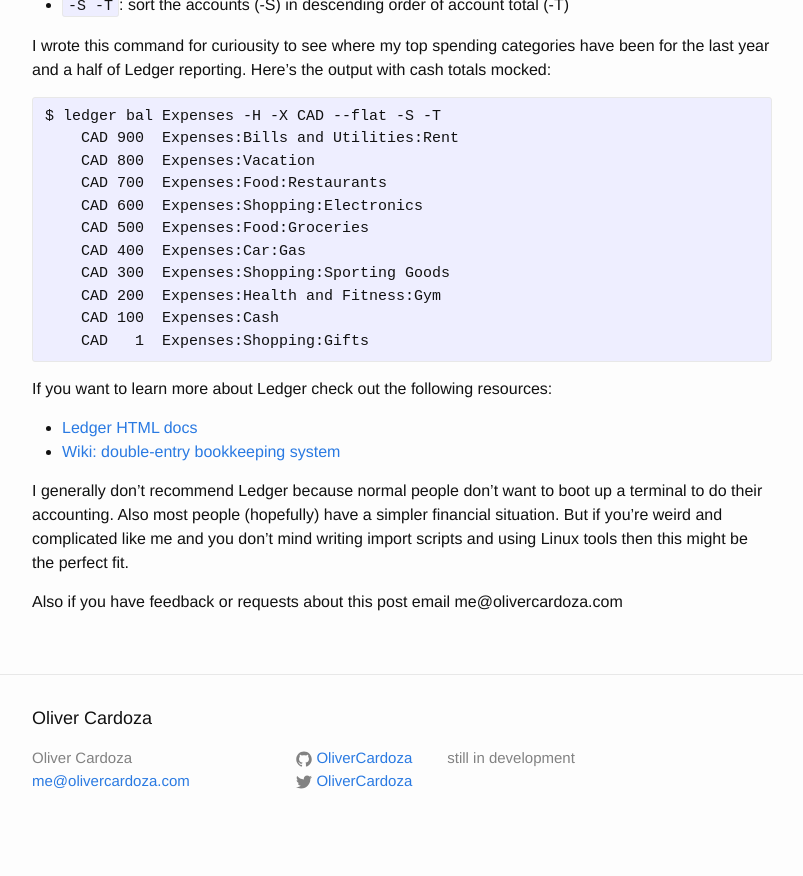
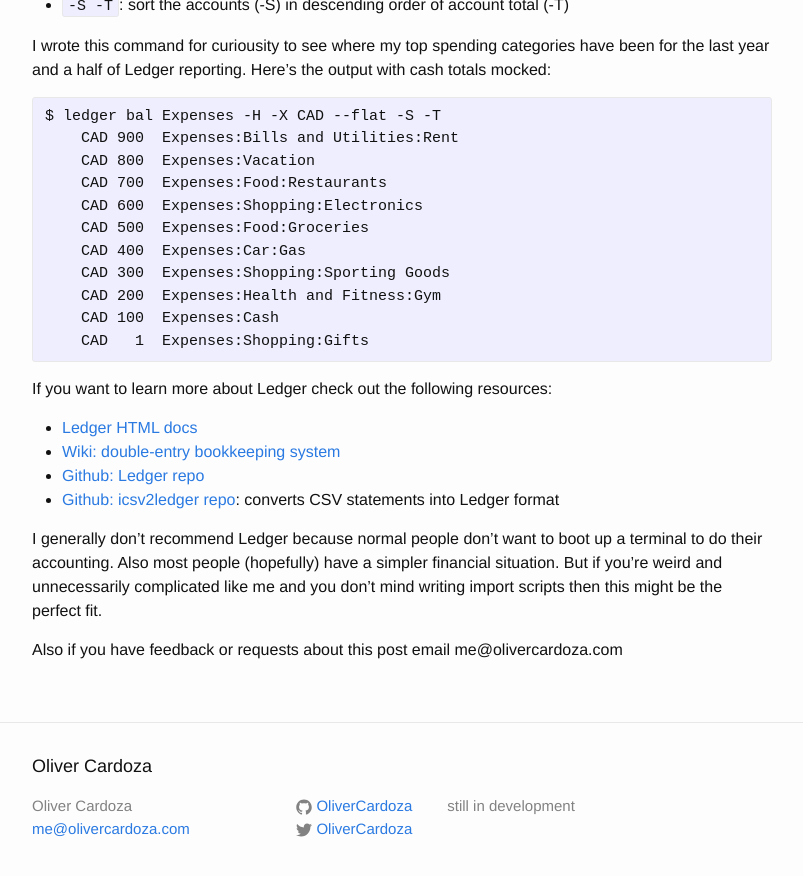
Before and after one commit to OliverCardoza/OliverCardoza.github.io, a Jekyll site: the page built from _posts/2016-06-18-the-path-to-ledger.markdown, in a window 1280 px wide and 900 px high, scrolled down 1665 px. Shown: the top 876 px of the window, without its empty margins (238-1041 px from the left). Built offline with Jekyll 4.4.1, drawn with Linux system fonts in a browser that asks for light colours; before the commit the page ends 2517 px from its top, so only the background shows below that.

Commit message:
Update 2016-06-18-the-path-to-ledger.markdown

```diff
--- a/_posts/2016-06-18-the-path-to-ledger.markdown
+++ b/_posts/2016-06-18-the-path-to-ledger.markdown
@@ -73,7 +73,9 @@
 
 * [Ledger HTML docs](http://ledger-cli.org/3.0/doc/ledger3.html#Introduction-to-Ledger)
 * [Wiki: double-entry bookkeeping system](https://en.wikipedia.org/wiki/Double-entry_bookkeeping_system)
+* [Github: Ledger repo](https://github.com/ledger/ledger)
+* [Github: icsv2ledger repo](https://github.com/quentinsf/icsv2ledger): converts CSV statements into Ledger format
 
-I generally don't recommend Ledger because normal people don't want to boot up a terminal to do their accounting. Also most people (hopefully) have a simpler financial situation. But if you're weird and complicated like me and you don't mind writing import scripts and using Linux tools then this might be the perfect fit.
+I generally don't recommend Ledger because normal people don't want to boot up a terminal to do their accounting. Also most people (hopefully) have a simpler financial situation. But if you're weird and unnecessarily complicated like me and you don't mind writing import scripts then this might be the perfect fit.
 
 Also if you have feedback or requests about this post email me@olivercardoza.com
```
